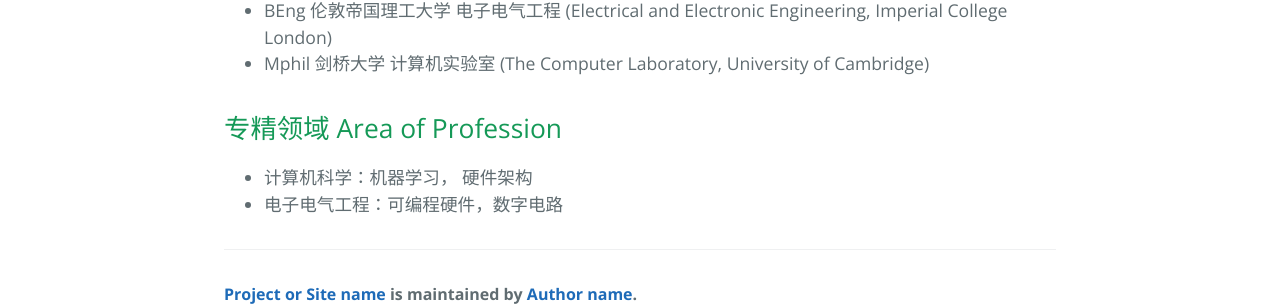
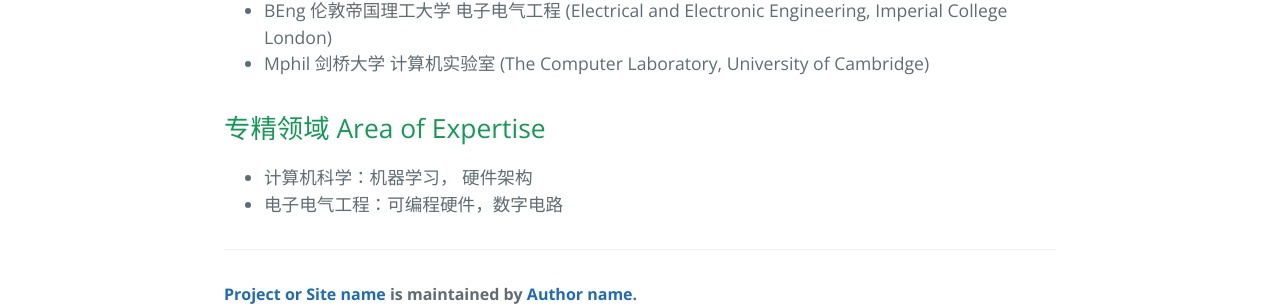
Before and after one commit to horizonedu/horizonedu.github.io, a Jekyll site: the page mentor.html, which Jekyll copies as it is, in a window 1280 px wide. Shown: the part 780-1087 px from the top of the page. Built offline with Jekyll 4.4.1, drawn with Linux system fonts in a browser that asks for light colours.

Commit message:
main page edited

```diff
--- a/mentor.html
+++ b/mentor.html
@@ -32,7 +32,7 @@
       Mphil 剑桥大学 计算机实验室 (The Computer Laboratory, University of Cambridge)
     </li>
   </ul>
-  <h2>专精领域 Area of Profession</h2>
+  <h2>专精领域 Area of Expertise</h2>
   <ul class="posts">
     <li>
       计算机科学：机器学习， 硬件架构
```
